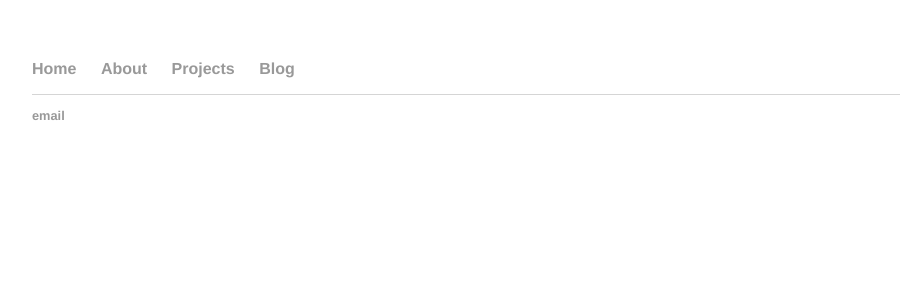
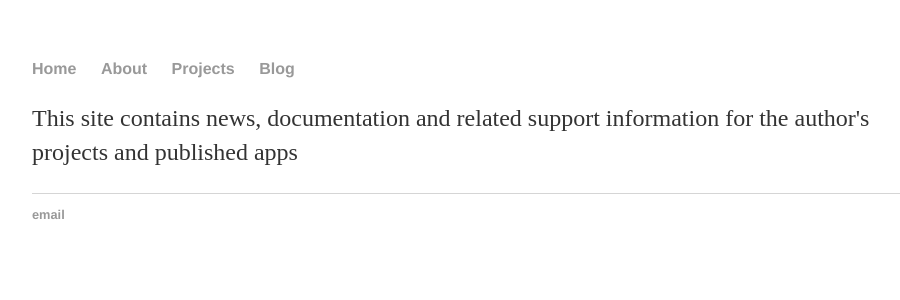
Before and after one commit to Wattholm/Wattholm.github.io, a Jekyll site: the page built from index.html, in a window 1280 px wide. Shown: the top 300 px of the page, without its empty margins (160-1060 px from the left). Built offline with Jekyll 4.4.1, drawn with Linux system fonts in a browser that asks for light colours.

Commit message:
Update index.html

```diff
--- a/index.html
+++ b/index.html
@@ -2,3 +2,7 @@
 layout: default
 title: Wattholm's Support Site
 ---
+
+<div class="blurb">
+	<p>This site contains news, documentation and related support information for the author's projects and published apps</p>
+</div><!-- /.blurb -->
```
